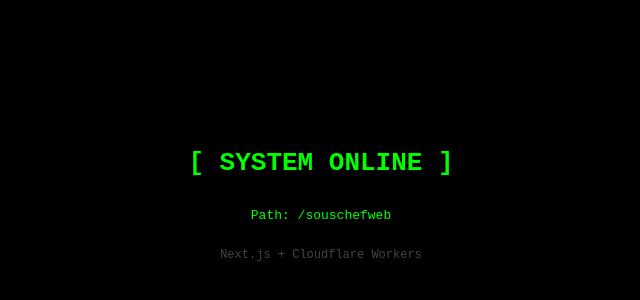
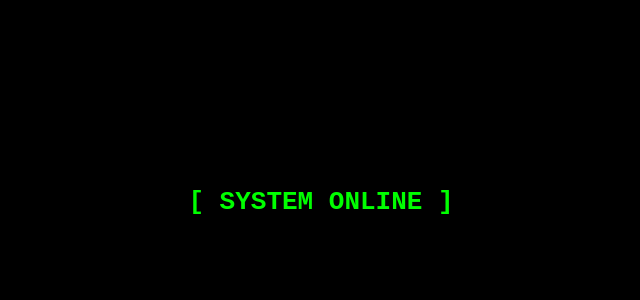
Before and after one commit to mxganse/souschefweb-ui, a Next.js app: page /souschefweb/ in a window 1280 px wide. Shown: the part 198-498 px from the top of the page, without its empty margins (319-959 px from the left). Built offline with nearby package versions, Linux system fonts and the light colour scheme.

Commit message:
fix: resolve corrupted package.json and sync lock file

```diff
--- a/next.config.mjs
+++ b/next.config.mjs
@@ -1,9 +1,7 @@
 /** @type {import('next').NextConfig} */
 const nextConfig = {
   basePath: '/souschefweb',
-  images: {
-    unoptimized: true,
-  },
+  images: { unoptimized: true }
 };
 
 export default nextConfig;
--- a/package.json
+++ b/package.json
@@ -11,9 +11,9 @@
     "deploy": "npm run pages:build && npx wrangler deploy"
   },
   "dependencies": {
-    "next": "16.2.4",
-    "react": "^19.0.0",
-    "react-dom": "^19.0.0"
+    "next": "14.2.3",
+    "react": "^18.0.0",
+    "react-dom": "^18.0.0"
   },
   "devDependencies": {
     "@opennextjs/cloudflare": "^1.19.5",
--- a/src/app/page.js
+++ b/src/app/page.js
@@ -3,18 +3,11 @@
 export default function Heartbeat() {
   return (
     <div style={{
-      backgroundColor: 'black',
-      color: '#0f0',
-      height: '100vh',
-      display: 'flex',
-      flexDirection: 'column',
-      alignItems: 'center',
-      justifyContent: 'center',
+      backgroundColor: 'black', color: '#0f0', height: '100vh',
+      display: 'flex', alignItems: 'center', justifyContent: 'center',
       fontFamily: 'monospace'
     }}>
       <h1>[ SYSTEM ONLINE ]</h1>
-      <p>Path: /souschefweb</p>
-      <p style={{ color: '#444', fontSize: '12px' }}>Next.js + Cloudflare Workers</p>
     </div>
   );
 }
```
Also changed, not shown: 1 other file (tests, documents, lock files or other folders).
